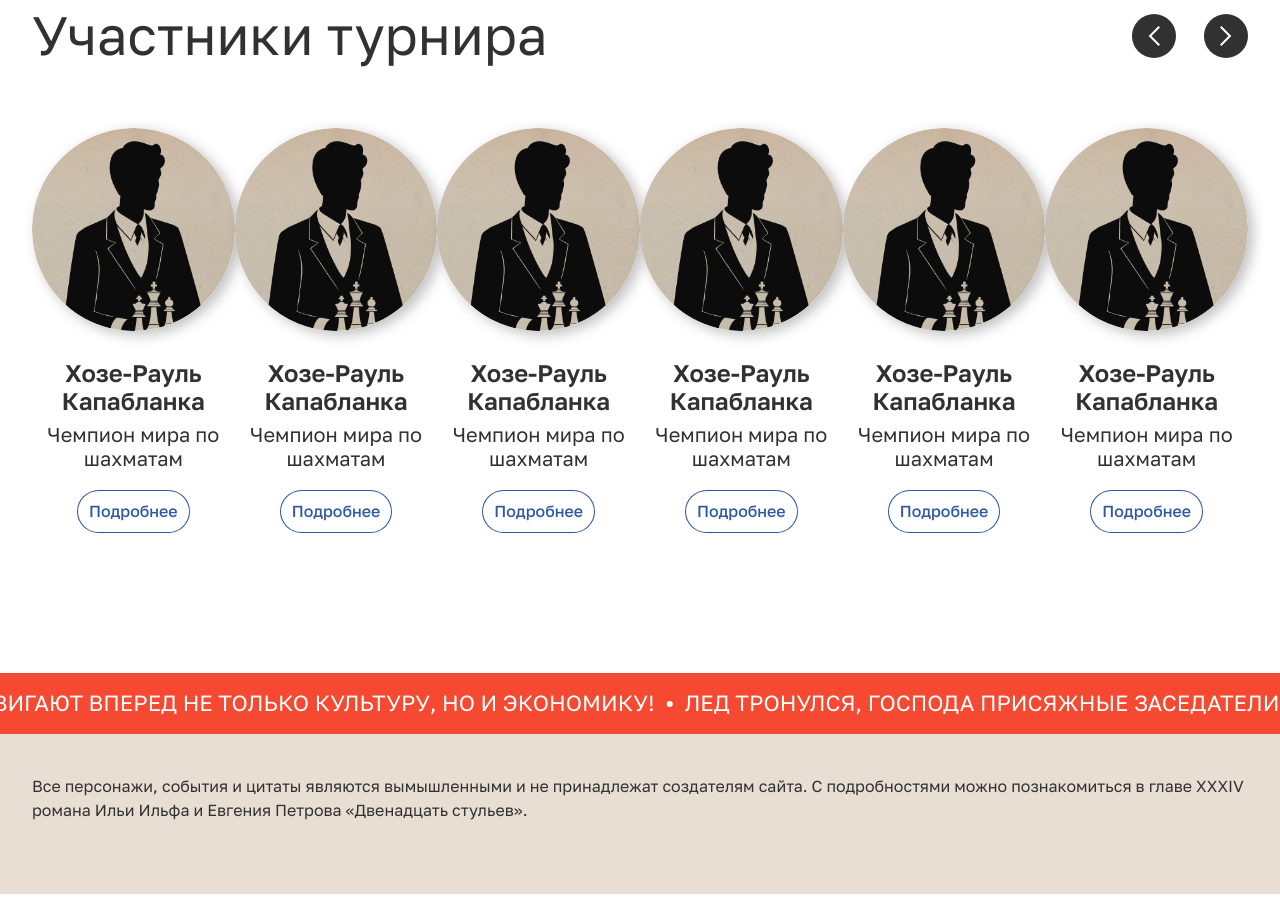
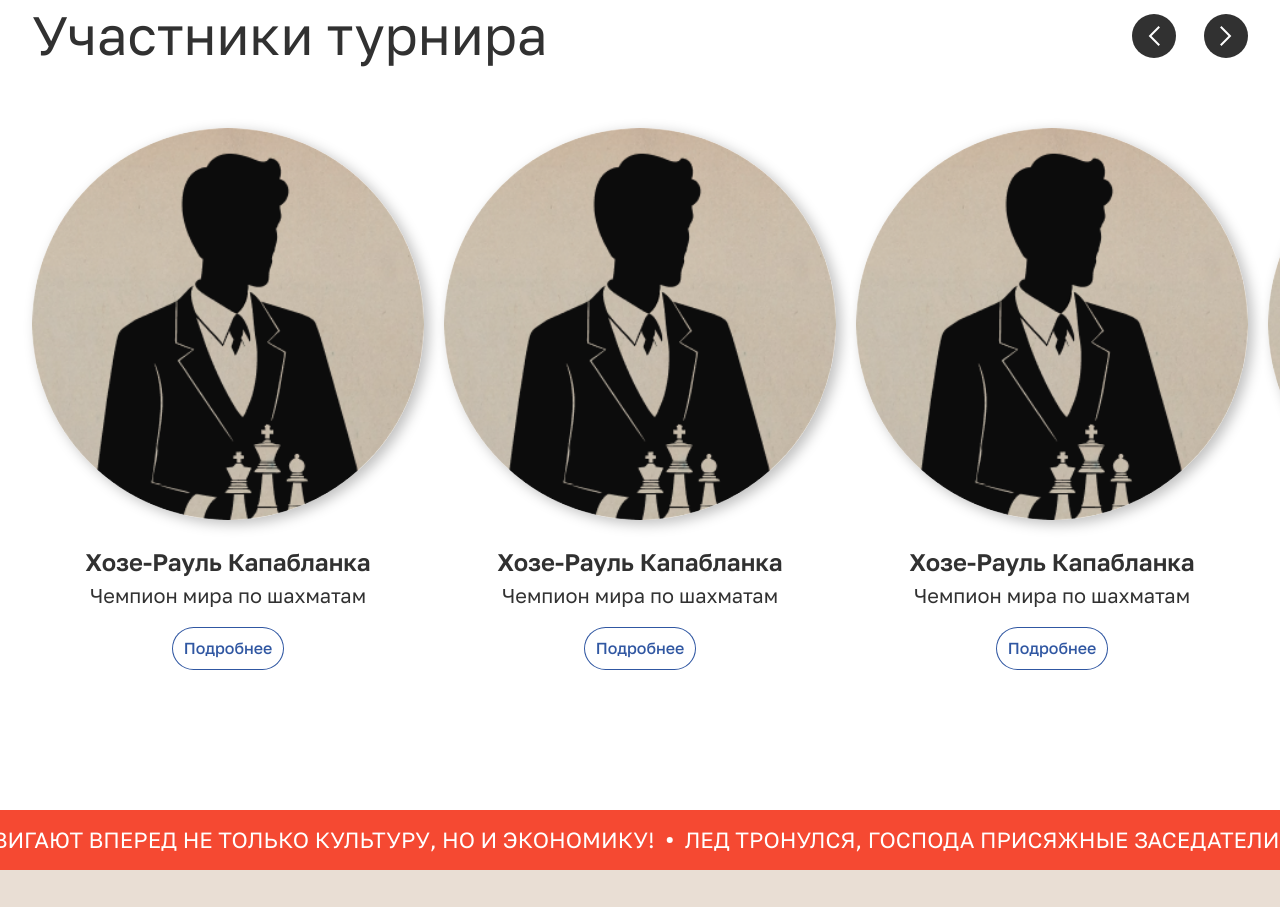
Before and after one commit to Woollywood/4horses, a website built with Vite: page index.html in a window 1280 px wide. Shown: the part 2653-3560 px from the top of the page. Built offline with nearby package versions, Linux system fonts and the light colour scheme.

Commit message:
feat: slider base module

```diff
--- a/index.html
+++ b/index.html
@@ -264,6 +264,7 @@
                 </div>
               </div>
               <div class="slider" data-slider>
+                <div class="slider-wrapper" data-slider-wrapper>
                   <div class="slider-slide">
                     <div class="slider-slide__inner">
                       <div class="slider-slide__image">
@@ -273,8 +274,12 @@
                         />
                       </div>
                       <div class="slider-slide__description-wrapper">
-                      <h3 class="slider-slide__title">Хозе-Рауль Капабланка</h3>
-                      <p class="slider-slide__text">Чемпион мира по шахматам</p>
+                        <h3 class="slider-slide__title">
+                          Хозе-Рауль Капабланка
+                        </h3>
+                        <p class="slider-slide__text">
+                          Чемпион мира по шахматам
+                        </p>
                       </div>
                       <button class="slider-slide__button">Подробнее</button>
                     </div>
@@ -288,8 +293,12 @@
                         />
                       </div>
                       <div class="slider-slide__description-wrapper">
-                      <h3 class="slider-slide__title">Хозе-Рауль Капабланка</h3>
-                      <p class="slider-slide__text">Чемпион мира по шахматам</p>
+                        <h3 class="slider-slide__title">
+                          Хозе-Рауль Капабланка
+                        </h3>
+                        <p class="slider-slide__text">
+                          Чемпион мира по шахматам
+                        </p>
                       </div>
                       <button class="slider-slide__button">Подробнее</button>
                     </div>
@@ -303,8 +312,12 @@
                         />
                       </div>
                       <div class="slider-slide__description-wrapper">
-                      <h3 class="slider-slide__title">Хозе-Рауль Капабланка</h3>
-                      <p class="slider-slide__text">Чемпион мира по шахматам</p>
+                        <h3 class="slider-slide__title">
+                          Хозе-Рауль Капабланка
+                        </h3>
+                        <p class="slider-slide__text">
+                          Чемпион мира по шахматам
+                        </p>
                       </div>
                       <button class="slider-slide__button">Подробнее</button>
                     </div>
@@ -318,8 +331,12 @@
                         />
                       </div>
                       <div class="slider-slide__description-wrapper">
-                      <h3 class="slider-slide__title">Хозе-Рауль Капабланка</h3>
-                      <p class="slider-slide__text">Чемпион мира по шахматам</p>
+                        <h3 class="slider-slide__title">
+                          Хозе-Рауль Капабланка
+                        </h3>
+                        <p class="slider-slide__text">
+                          Чемпион мира по шахматам
+                        </p>
                       </div>
                       <button class="slider-slide__button">Подробнее</button>
                     </div>
@@ -333,8 +350,12 @@
                         />
                       </div>
                       <div class="slider-slide__description-wrapper">
-                      <h3 class="slider-slide__title">Хозе-Рауль Капабланка</h3>
-                      <p class="slider-slide__text">Чемпион мира по шахматам</p>
+                        <h3 class="slider-slide__title">
+                          Хозе-Рауль Капабланка
+                        </h3>
+                        <p class="slider-slide__text">
+                          Чемпион мира по шахматам
+                        </p>
                       </div>
                       <button class="slider-slide__button">Подробнее</button>
                     </div>
@@ -348,10 +369,15 @@
                         />
                       </div>
                       <div class="slider-slide__description-wrapper">
-                      <h3 class="slider-slide__title">Хозе-Рауль Капабланка</h3>
-                      <p class="slider-slide__text">Чемпион мира по шахматам</p>
+                        <h3 class="slider-slide__title">
+                          Хозе-Рауль Капабланка
+                        </h3>
+                        <p class="slider-slide__text">
+                          Чемпион мира по шахматам
+                        </p>
                       </div>
                       <button class="slider-slide__button">Подробнее</button>
+                    </div>
                   </div>
                 </div>
               </div>
--- a/src/assets/styles/common.css
+++ b/src/assets/styles/common.css
@@ -34,16 +34,8 @@
   @apply text-[20px] font-medium leading-[24px];
 }
 
-.slider {
-  @apply grid select-none grid-flow-col items-center;
-}
-
-.slider-slide {
-  @apply transition-transform;
-}
-
 .slider-slide__inner {
-  @apply flex flex-col items-center;
+  @apply flex w-full flex-col items-center;
 }
 
 .slider-slide__image {
--- /dev/null
+++ b/src/assets/styles/slider.css
@@ -0,0 +1,11 @@
+.slider {
+  @apply relative mx-auto block h-full w-full touch-pan-y list-none list-none p-0;
+}
+
+.slider-wrapper {
+  @apply relative box-content flex h-full w-full select-none items-center transition-transform;
+}
+
+.slider-slide {
+  @apply relative flex h-full w-full shrink-0 items-center justify-center transition-transform;
+}
--- a/src/main.ts
+++ b/src/main.ts
@@ -2,10 +2,20 @@ import "./assets/styles/tailwind.css";
 import "./assets/styles/common.css";
 import "./assets/styles/animation.css";
 
+import "./assets/styles/slider.css";
+
 import { setupRunningField } from "./scripts/animation";
 import { observerInit } from "./scripts/scroll";
+import { Slider } from "./scripts/slider";
 
 document.addEventListener("DOMContentLoaded", () => {
+  const sliderElement = document.querySelector("[data-slider]");
+
+  new Slider(sliderElement as HTMLElement, {
+    spaceBetween: 20,
+    slidesPerView: 3,
+  });
+
   setupRunningField();
   observerInit();
 });
--- /dev/null
+++ b/src/scripts/slider/index.ts
@@ -0,0 +1,2 @@
+export * from "./interface";
+export * from "./slider";
--- /dev/null
+++ b/src/scripts/slider/interface.ts
@@ -0,0 +1,15 @@
+export interface SliderBaseOptions {
+  slidesPerView: number;
+  spaceBetween: number;
+}
+
+export interface SliderOptions extends SliderBaseOptions {
+  navigation?: {
+    buttonPrev: HTMLElement;
+    buttonNext: HTMLElement;
+  };
+  pagination?: HTMLElement;
+  breakPoints?: {
+    [key: number]: Partial<SliderBaseOptions>;
+  };
+}
--- /dev/null
+++ b/src/scripts/slider/slider.ts
@@ -0,0 +1,52 @@
+import { type SliderOptions } from "./interface";
+
+export class Slider {
+  private _sliderElement: HTMLElement | null = null;
+  private _sliderElementWrapper: HTMLElement | null = null;
+  private _slides: HTMLCollection | null = null;
+  private _options: SliderOptions | null | undefined = null;
+
+  constructor(sliderElem: HTMLElement, options?: SliderOptions) {
+    this._init(sliderElem, options);
+
+    console.log(this);
+  }
+
+  /**
+   *
+   * Первичные настройки и присваивания
+   *
+   * @param sliderElem
+   * @param options
+   */
+  private _init(sliderElem: HTMLElement, options?: SliderOptions) {
+    this._sliderElement = sliderElem;
+    this._sliderElementWrapper =
+      this._sliderElement.querySelector(".slider-wrapper")!;
+    this._slides = this._sliderElementWrapper?.children;
+    this._options = options;
+
+    this._buildSlides();
+  }
+
+  /**
+   * Настройки стилей для слайдеров
+   */
+  private _buildSlides() {
+    const { slidesPerView, spaceBetween } = this._options!;
+
+    const sliderWidth = this._sliderElement?.clientWidth!;
+    const totalSpacingWidth = (slidesPerView - 1) * spaceBetween;
+    const totalSlideWidth = (sliderWidth - totalSpacingWidth) / slidesPerView;
+
+    Array.from(this._slides as unknown as HTMLElement[]).forEach(
+      (slide) => (slide.style.width = `${totalSlideWidth}px`),
+    );
+
+    Array.from(this._slides as unknown as HTMLElement[])
+      .slice(0, -1)
+      .forEach((slide) => {
+        slide.style.marginRight = `${spaceBetween}px`;
+      });
+  }
+}
```
Also changed, not shown: src/scripts/slider/dep.ts (added), src/scripts/slider/errors.ts (added). Lines whose indentation alone changed are shown as unchanged.
